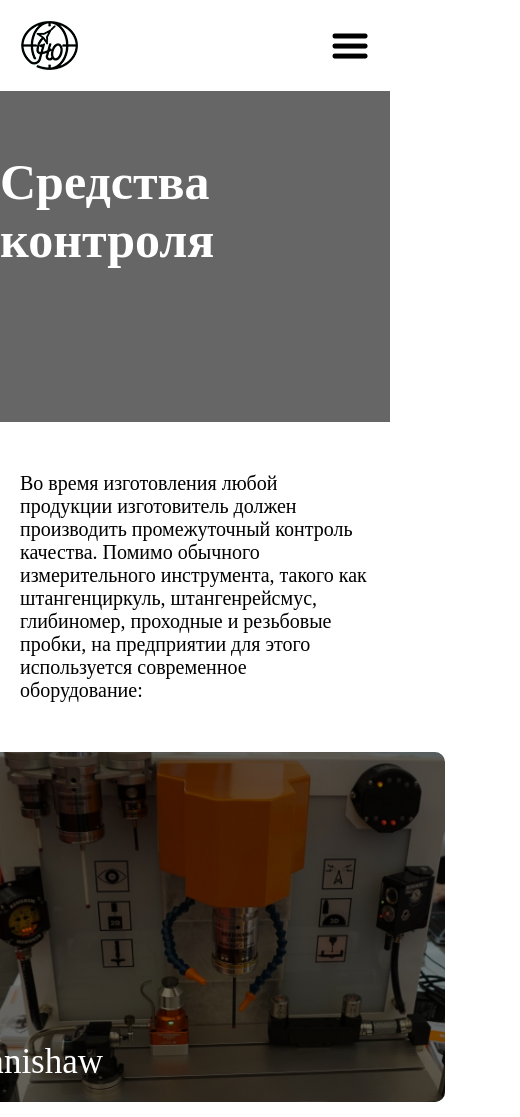
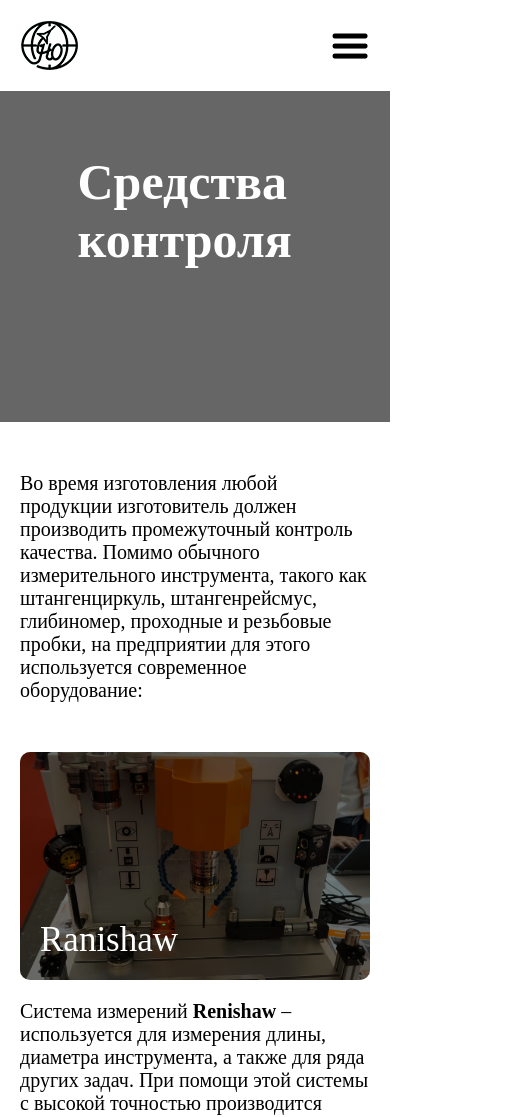
Before and after one commit to svyat1234/Nav, a website: page control.html in a window 390 px wide. Shown: the top 1117 px of the page, 520 px wide, since content can reach past the window. Drawn offline with nearby package versions, Linux system fonts and the light colour scheme; a web font is replaced by a local one.

Commit message:
Поправил адаптацию

```diff
--- a/control.html
+++ b/control.html
@@ -54,7 +54,7 @@
     <!-- /.header -->
     <section class="hero">
         <div class="hero-content parallax-window" data-parallax="scroll" data-image-src="./img/control.jpg">
-            <h1 class="hero__title">Средства контроля</h1>
+            <h1 class="hero__title facilities__title">Средства контроля</h1>
         </div>
     </section>
     <!-- /.hero -->
@@ -67,7 +67,6 @@
                     <span class="facilities__text">Система измерений <b>Renishaw</b> – используется для измерения длины, диаметра инструмента, а также для ряда других задач. При помощи этой системы с высокой точностью производится контроль множества размеров, например диаметр отверстия/бобышки, длина/ширина паза, профиля. Есть возможность измерить угол, высоту. Промежуточное измерение при помощи Renishaw можно включить в управляющую программу станка с ЧПУ, что очень удобно при работе с коррекцией инструмента.</span>
                 </div>
                 <!-- /.facilities__card -->
-            <div class="facilities__cards">
                 <div class="facilities__card">
                     <div class="facilities__img__block facilities__img__block-toolmaster"><img src="./img/control/toolmaster.jpg" alt="" class="facilities__img"></div>
                     <span class="facilities__text">Система измерений <b>Toolmaster</b> – предназначена для предварительного измерения инструмента с высокой точностью, что позволяет вводить коррекцию размеров ещё на этапе подготовки изготовления продукции.</span>
--- a/sass/style.sass
+++ b/sass/style.sass
@@ -923,6 +923,9 @@
                 height: 350px
                 &__block
                     height: 350px
+    .facilities
+        &__title
+            max-width: 330px
 @media screen and (max-width: 650px)
     .container
         max-width: 500px
@@ -946,6 +949,9 @@
                 height: 300px
                 &__block
                     height: 300px
+    .facilities
+        &__title
+            max-width: 100%
 @media screen and (max-width: 540px)
     .container
         max-width: 350px
@@ -1006,3 +1012,10 @@
             font-size: 26px
         &__form
             text-align: center
+    .facilities
+        &__title
+            max-width: 235px
+        &__img
+            max-width: 350px
+            &__block
+                max-height: 228px
```
Also changed, not shown: sass/style.css, 1 other file.
